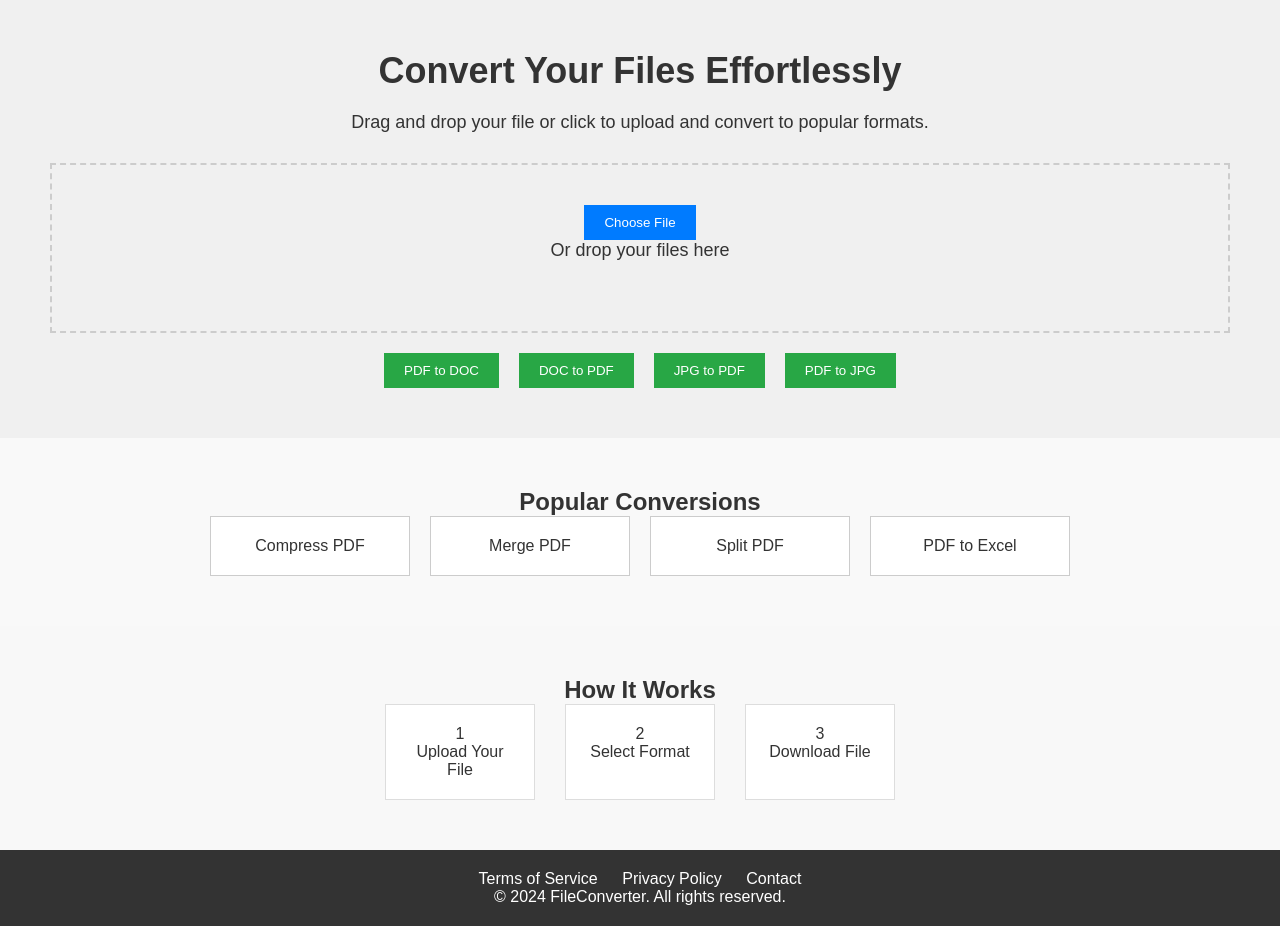
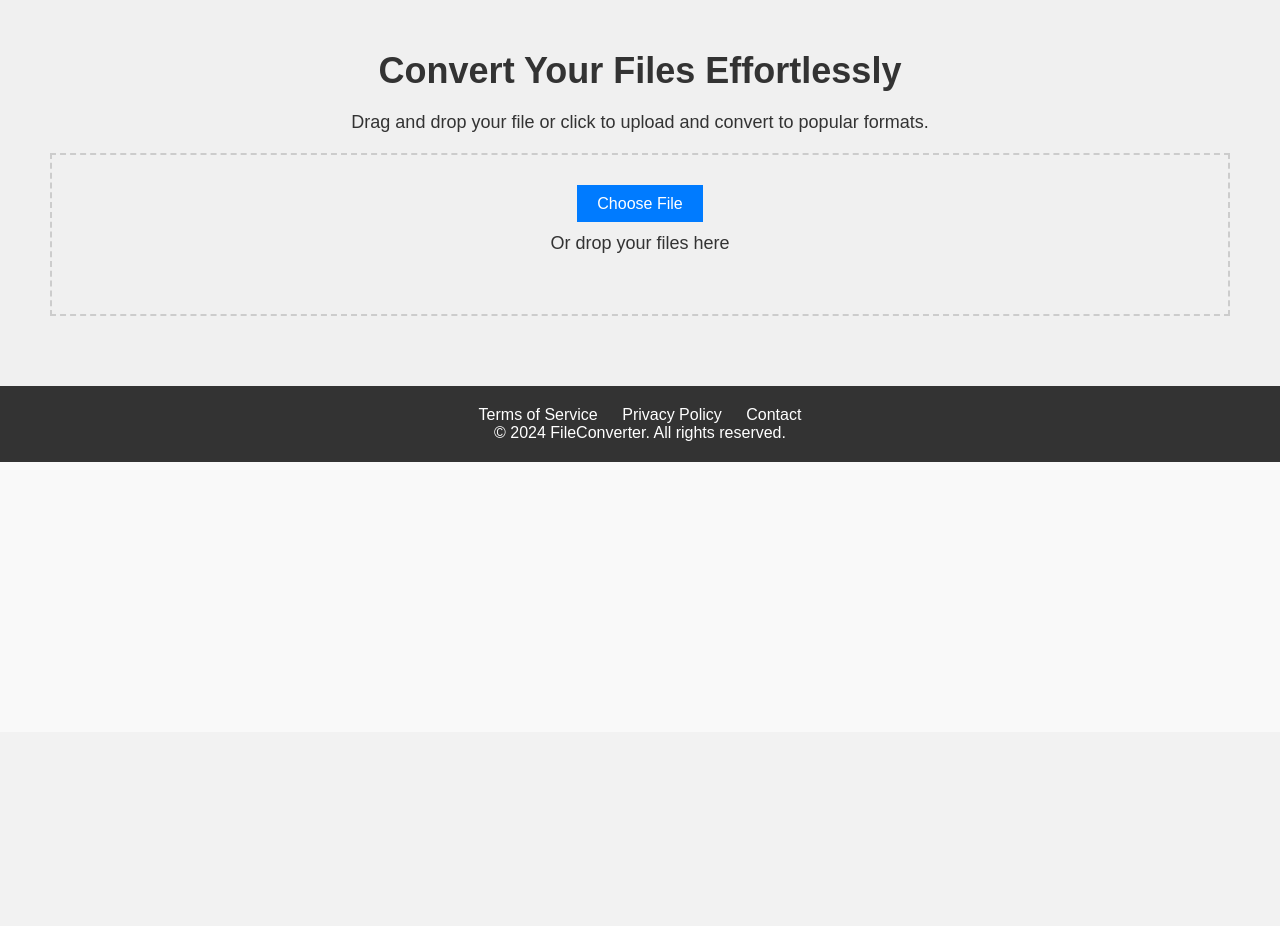
Before and after one commit to speedytech121/converter, a Django app: page / in a window 1280 px wide. Shown: the part 68-994 px from the top of the page. After the commit the page ends 530 px from the top, so only its background shows below. Run offline with Django 4.2, Linux system fonts and the light colour scheme.

Commit message:
1. Added file chooser functionality 2. Based on file type show  button options for conversions

```diff
--- a/Dconverter/converter_app/static/converter/styles.css
+++ b/Dconverter/converter_app/static/converter/styles.css
@@ -50,7 +50,8 @@
 
   .hero p {
     font-size: 18px;
-    margin-bottom: 30px;
+    margin-bottom: 20px;
+    margin-top: 20px;
   }
 
   .upload-box {
--- a/Dconverter/converter_app/templates/converter/home.html
+++ b/Dconverter/converter_app/templates/converter/home.html
@@ -6,6 +6,25 @@
   <meta name="viewport" content="width=device-width, initial-scale=1.0">
   <title>File Converter | Home</title>
   <link rel="stylesheet" href="{% static 'converter/styles.css' %}">
+  <style>
+    .conversion-options {
+      display: none;
+      margin-top: 20px;
+    }
+    .convert-btn {
+      display: inline-block;
+      padding: 10px 15px;
+      margin: 5px;
+      background-color: #007bff;
+      color: white;
+      border: none;
+      border-radius: 5px;
+      cursor: pointer;
+    }
+    .convert-btn:hover {
+      background-color: #0056b3;
+    }
+  </style>
 </head>
 <body>
   <header>
@@ -25,42 +44,27 @@
       <h1>Convert Your Files Effortlessly</h1>
       <p>Drag and drop your file or click to upload and convert to popular formats.</p>
       <div class="upload-box">
-        <button class="upload-btn">Choose File</button>
-        <p>Or drop your files here</p>
+        <label for="file-upload" class="upload-btn">Choose File</label>
+        <input type="file" id="file-upload" style="display: none;">
+        <p id="file-name" style="margin-top:20px; margin-bottom:20px;"></p>
+        <p id="file-info">Or drop your files here</p>
       </div>
-      <div class="conversion-options">
+
+      <!-- Conversion buttons for specific file types -->
+      <div class="conversion-options" id="pdf-options">
         <button class="convert-btn">PDF to DOC</button>
-        <button class="convert-btn">DOC to PDF</button>
-        <button class="convert-btn">JPG to PDF</button>
+        <button class="convert-btn">PDF to Image</button>
         <button class="convert-btn">PDF to JPG</button>
       </div>
-    </div>
-  </section>
 
-  <section class="popular-conversions">
-    <h2>Popular Conversions</h2>
-    <div class="conversion-grid">
-      <div class="conversion-card">Compress PDF</div>
-      <div class="conversion-card">Merge PDF</div>
-      <div class="conversion-card">Split PDF</div>
-      <div class="conversion-card">PDF to Excel</div>
-    </div>
-  </section>
+      <div class="conversion-options" id="doc-options">
+        <button class="convert-btn">DOC to PDF</button>
+        <button class="convert-btn">DOC to TXT</button>
+      </div>
 
-  <section class="how-it-works">
-    <h2>How It Works</h2>
-    <div class="steps">
-      <div class="step">
-        <span>1</span>
-        <p>Upload Your File</p>
-      </div>
-      <div class="step">
-        <span>2</span>
-        <p>Select Format</p>
-      </div>
-      <div class="step">
-        <span>3</span>
-        <p>Download File</p>
+      <div class="conversion-options" id="image-options">
+        <button class="convert-btn">JPG to PDF</button>
+        <button class="convert-btn">PNG to PDF</button>
       </div>
     </div>
   </section>
@@ -73,5 +77,48 @@
     </div>
     <p>&copy; 2024 FileConverter. All rights reserved.</p>
   </footer>
+
+  <script>
+    const fileInput = document.getElementById('file-upload');
+    const fileNameDisplay = document.getElementById('file-name');
+
+    const pdfOptions = document.getElementById('pdf-options');
+    const docOptions = document.getElementById('doc-options');
+    const imageOptions = document.getElementById('image-options');
+
+    // Hide all conversion options
+    function hideAllOptions() {
+      pdfOptions.style.display = 'none';
+      docOptions.style.display = 'none';
+      imageOptions.style.display = 'none';
+    }
+
+    // Event listener for file input change
+    fileInput.addEventListener('change', function() {
+      const file = fileInput.files[0];
+      const fileName = file?.name || "No file selected";
+      fileNameDisplay.textContent = fileName;
+
+      if (file) {
+          document.getElementById('file-info').style.display = 'none';
+      }else{
+        document.getElementById('file-info').style.display = 'block';
+      }
+      // Get file extension
+      const fileExtension = fileName.split('.').pop().toLowerCase();
+
+      // Hide all conversion options initially
+      hideAllOptions();
+
+      // Show conversion options based on file type
+      if (fileExtension === 'pdf') {
+        pdfOptions.style.display = 'block';
+      } else if (fileExtension === 'doc' || fileExtension === 'docx') {
+        docOptions.style.display = 'block';
+      } else if (fileExtension === 'jpg' || fileExtension === 'jpeg' || fileExtension === 'png') {
+        imageOptions.style.display = 'block';
+      }
+    });
+  </script>
 </body>
 </html>
```
